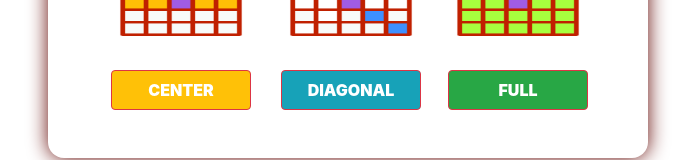
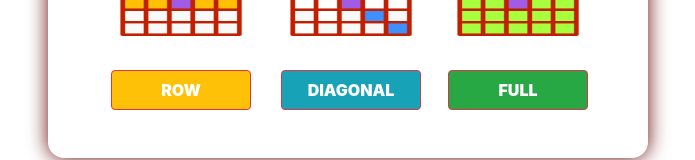
Before and after one commit to fasaldana/bingoAprendeIngFront, a React (Create React App) app: page /tipo in a window 1280 px wide. Shown: the part 253-413 px from the top of the page, without its empty margins (292-987 px from the left). Built offline with nearby package versions, Linux system fonts and the light colour scheme.

Commit message:
Cambio de center a row en el botón de tipo de juego

```diff
--- a/src/component/Tipo.jsx
+++ b/src/component/Tipo.jsx
@@ -55,7 +55,7 @@ class Tipo extends Component {
                             <div className="col" id="look">
                                 <img id = "logotipo" src="assets/tipo_center.png" />
                                 <Link to="/categorias">
-                                    <button id="botonesTipo" className="btn btn-warning stretched-link border border-danger" onClick = {this.onClick1}>CENTER</button>
+                                    <button id="botonesTipo" className="btn btn-warning stretched-link border border-danger" onClick = {this.onClick1}>ROW</button>
                                 </Link>
                             </div>
                             <div className="col-sm">
```
